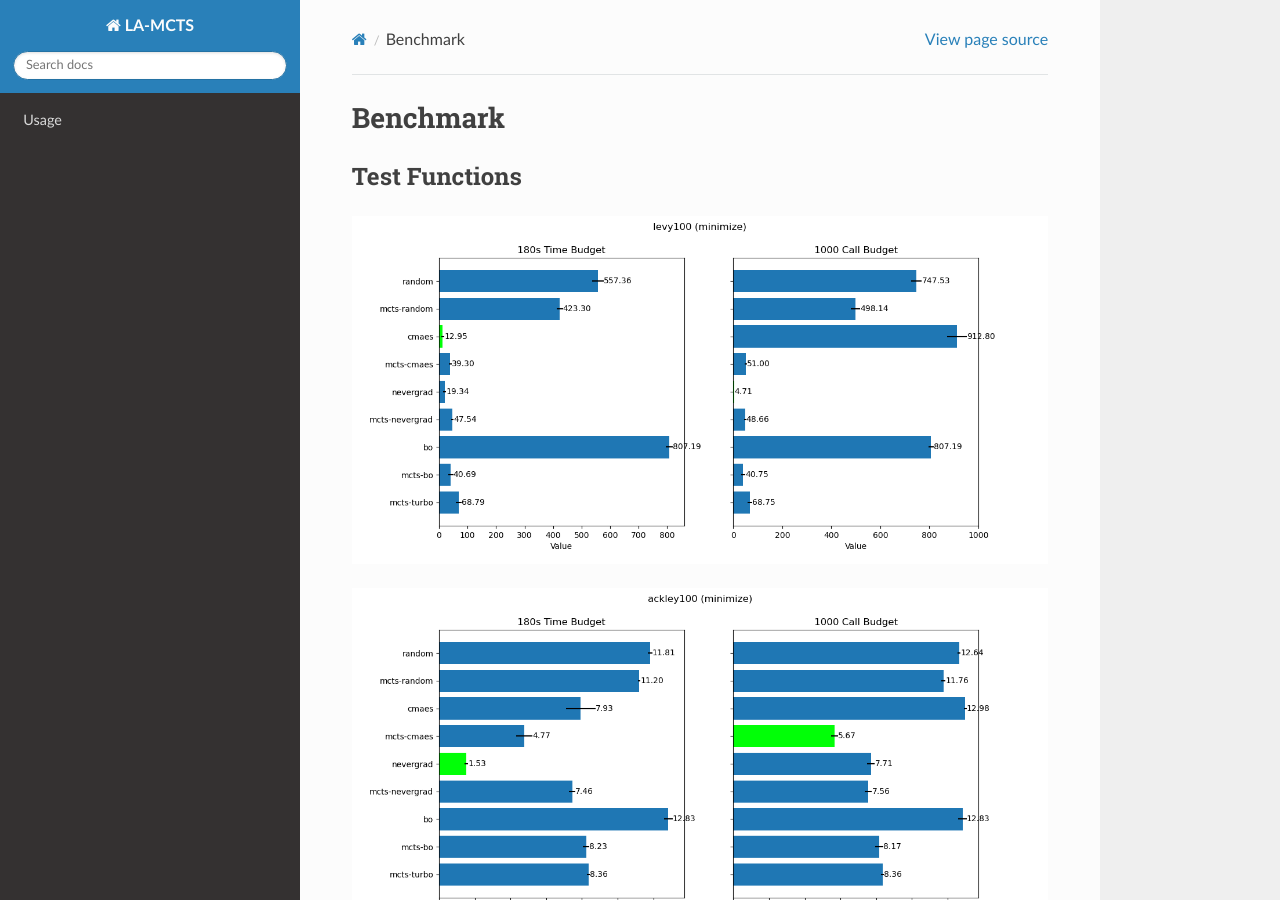
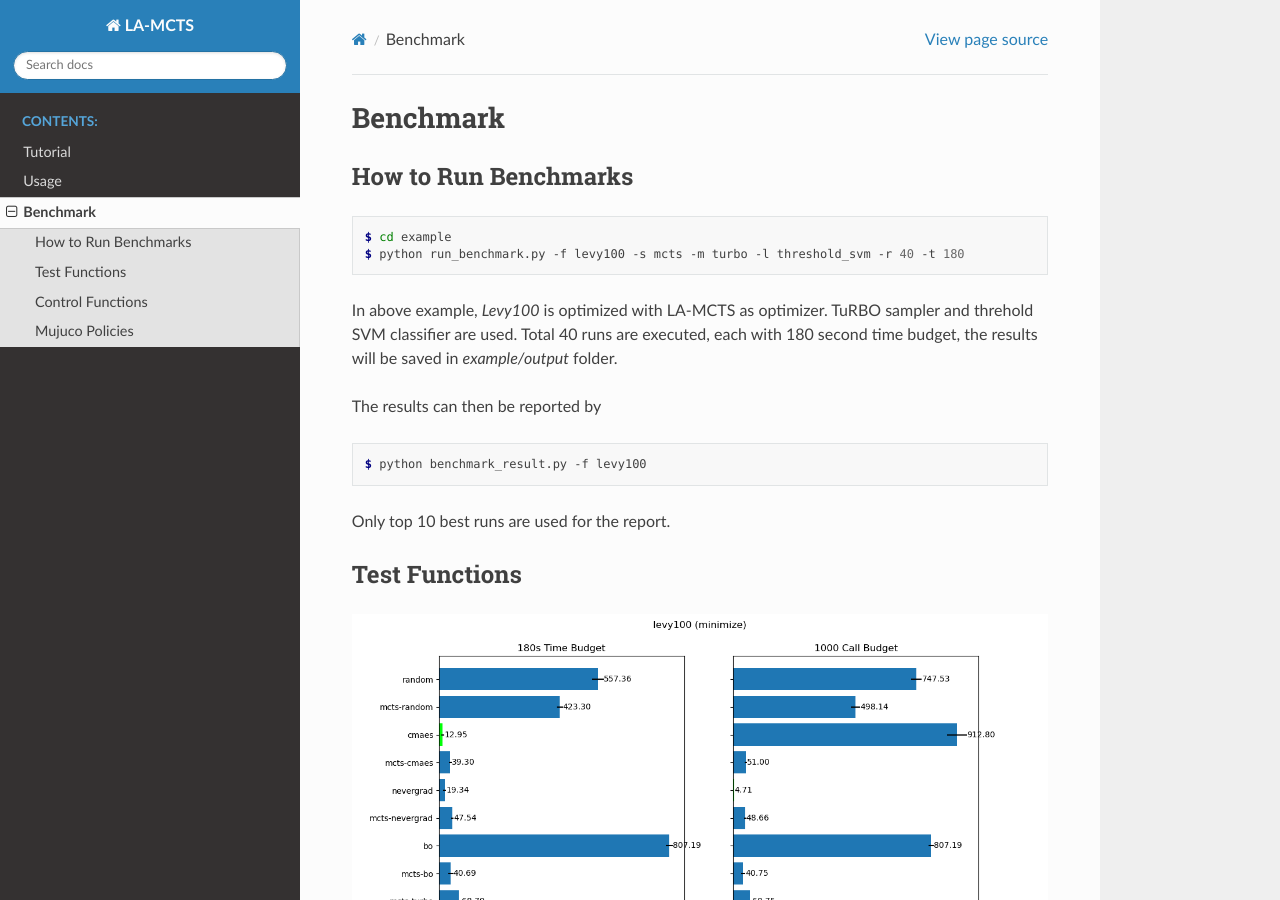
Before and after one commit to facebookresearch/LA-MCTS, a Sphinx documentation site: the page built from docs/source/benchmark.rst, in a window 1280 px wide and 900 px high. Built offline with Sphinx 7.4.7 and the Read the Docs theme 2.0.0, drawn with Linux system fonts in a browser that asks for light colours.

Commit message:
Update docs

```diff
--- a/docs/source/benchmark.rst
+++ b/docs/source/benchmark.rst
@@ -1,5 +1,24 @@
 Benchmark
 =========
+
+How to Run Benchmarks
+---------------------
+
+.. code-block:: console
+
+   $ cd example
+   $ python run_benchmark.py -f levy100 -s mcts -m turbo -l threshold_svm -r 40 -t 180
+
+In above example, *Levy100* is optimized with LA-MCTS as optimizer. TuRBO sampler and threhold SVM classifier are used.
+Total 40 runs are executed, each with 180 second time budget, the results will be saved in *example/output* folder.
+
+The results can then be reported by
+
+.. code-block:: console
+
+   $ python benchmark_result.py -f levy100
+
+Only top 10 best runs are used for the report.
 
 Test Functions
 --------------
--- a/docs/source/index.rst
+++ b/docs/source/index.rst
@@ -16,16 +16,13 @@ Welcome to LA-MCTS's documentation!
    :maxdepth: 2
    :caption: Contents:
 
+   tutorial
+   usage
+   benchmark
+
 Indices and tables
 ==================
 
 * :ref:`genindex`
 * :ref:`modindex`
 * :ref:`search`
-
-Contents
---------
-
-.. toctree::
-
-   usage
```
Also changed, not shown: 2 other files.
